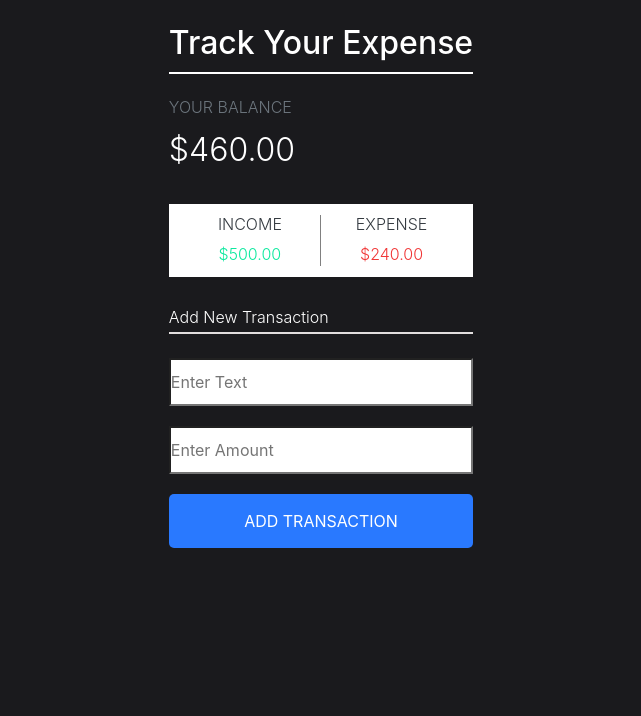
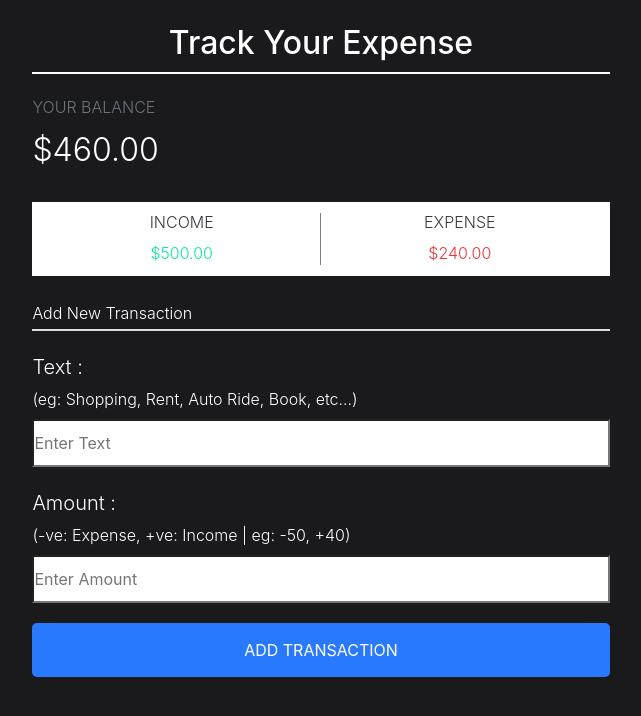
Before and after one commit to meetparikh12/expense-tracker, a React (Create React App) app in the folder expense-tracker-frontend/: page / in a window 1280 px wide. Shown: the top 716 px of the page, without its empty margins (319-960 px from the left). Built offline with nearby package versions, Linux system fonts and the light colour scheme.

Commit message:
Modified styling for Transaction and Balance Component

```diff
--- a/expense-tracker-frontend/src/components/Balance/Balance.css
+++ b/expense-tracker-frontend/src/components/Balance/Balance.css
@@ -9,7 +9,7 @@
     border: 1px solid white;
     padding: 10px;
     background-color: white;
-    margin: 10% auto;
+    margin: 5% auto;
 }
 .income {
     border-right: 1px solid gray;
--- a/expense-tracker-frontend/src/components/Transaction/Transaction.js
+++ b/expense-tracker-frontend/src/components/Transaction/Transaction.js
@@ -8,10 +8,14 @@ export default function Input() {
         <div className="transaction">
             <h6 className="primary_heading text-capitalize text-white font-weight-light mb-4">Add New Transaction</h6>
             <div>
-                <input placeholder="Enter Text" className="expenseInput" value={text} type="text" onChange={(event)=> setText(event.target.value)}/>
+                <h5 className="text-white font-weight-light">Text :</h5>
+                <span className="text-white font-weight-light">(eg: Shopping, Rent, Auto Ride, Book, etc...)</span>
+                <input placeholder="Enter Text" className="expenseInput mt-2" value={text} type="text" onChange={(event)=> setText(event.target.value)}/>
             </div>
             <div>
-                <input placeholder="Enter Amount" className="expenseInput mt-20" value={amount} type="text" onChange={(event)=> setAmount(event.target.value)}/>
+                <h5 className="text-white font-weight-light mt-4">Amount :</h5>
+                <span className="text-white font-weight-light">(-ve: Expense, +ve: Income | eg: -50, +40)</span>
+                <input placeholder="Enter Amount" className="expenseInput mt-2" value={amount} type="text" onChange={(event)=> setAmount(event.target.value)}/>
             </div>
             <button className="button mt-20" type="button">Add Transaction</button>
         </div>
```
